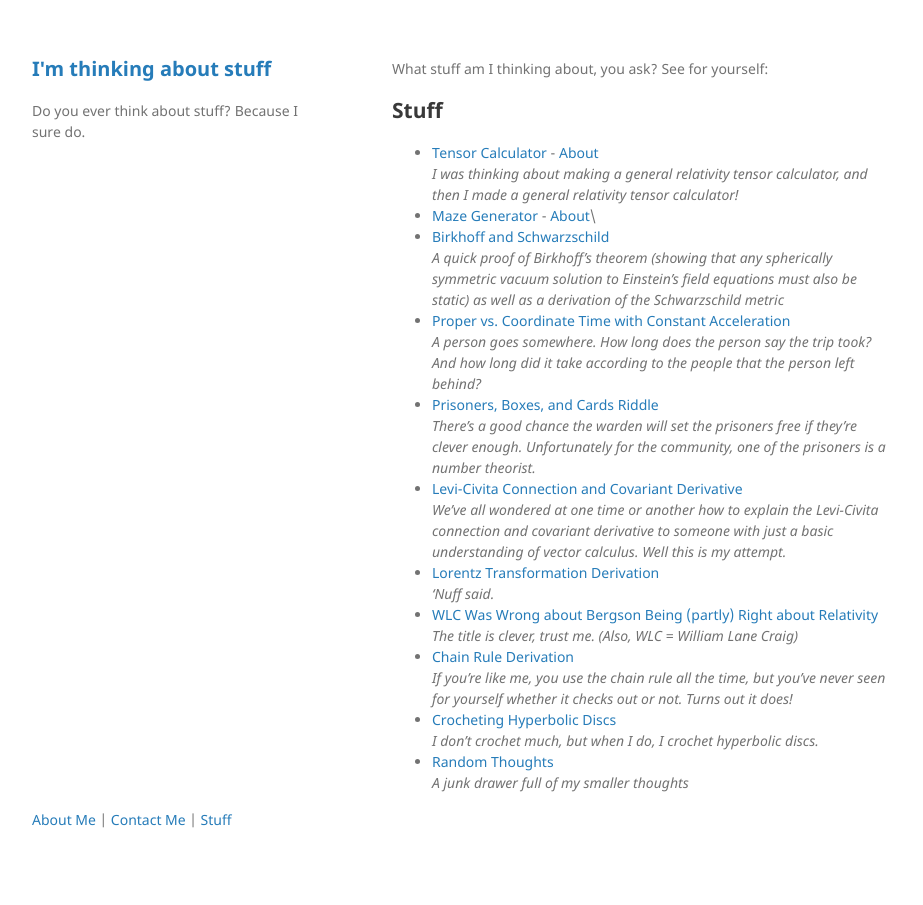
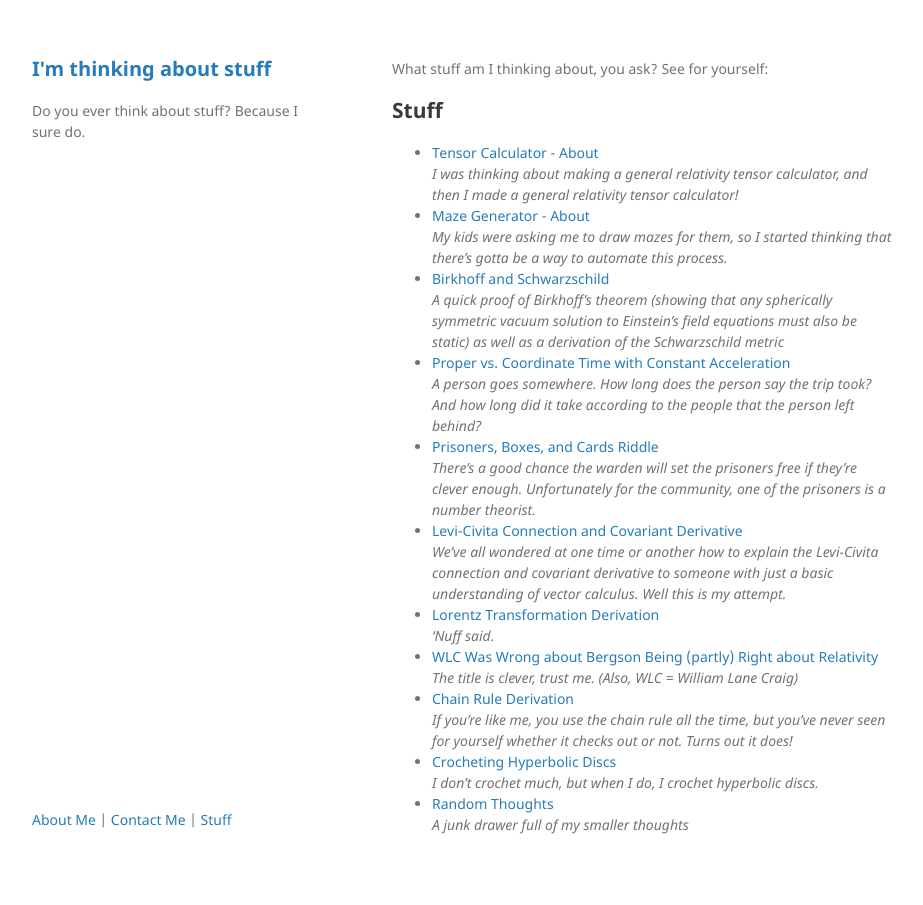
Before and after one commit to kettlecornwitha-QU/Im-thinking, a Jekyll site: the page built from index.markdown, in a window 1280 px wide. Shown: the whole page, without its empty margins (178-1101 px from the left). Built offline with Jekyll 4.4.1, drawn with Linux system fonts in a browser that asks for light colours.

Commit message:
Add small description for maze generator in index

```diff
--- a/index.markdown
+++ b/index.markdown
@@ -11,6 +11,7 @@ What stuff am I thinking about, you ask?  See for yourself:
 - [Tensor Calculator](https://kettlecornwitha-qu.github.io/tensor-calculator/) - [About]({{ '/TC_About.html' | relative_url }})\
 *I was thinking about making a general relativity tensor calculator, and then I made a general relativity tensor calculator!*
 - [Maze Generator](https://maze-frontend-ynwr.onrender.com) - [About]({{ '/MG_About.html' | relative_url }})\
+*My kids were asking me to draw mazes for them, so I started thinking that there's gotta be a way to automate this process.*
 - [Birkhoff and Schwarzschild]({{ '/Birkhoff.html' | relative_url }})\
   *A quick proof of Birkhoff’s theorem (showing that any spherically symmetric vacuum solution to Einstein’s field equations must also be static) as well as a derivation of the Schwarzschild metric*
 - [Proper vs. Coordinate Time with Constant Acceleration]({{ '/Constant_Acceleration_Travel_Times.html' | relative_url }})\
```
